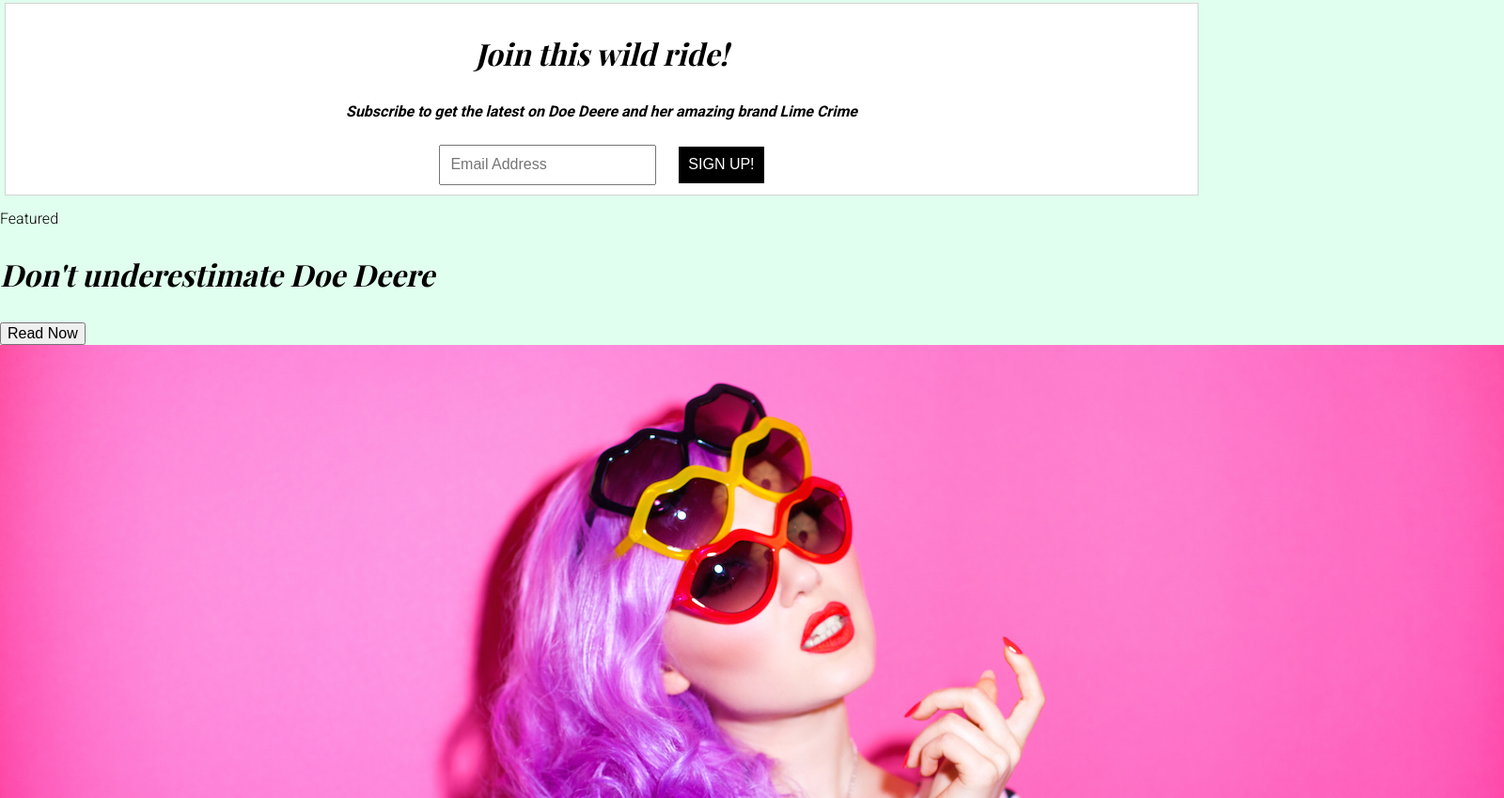
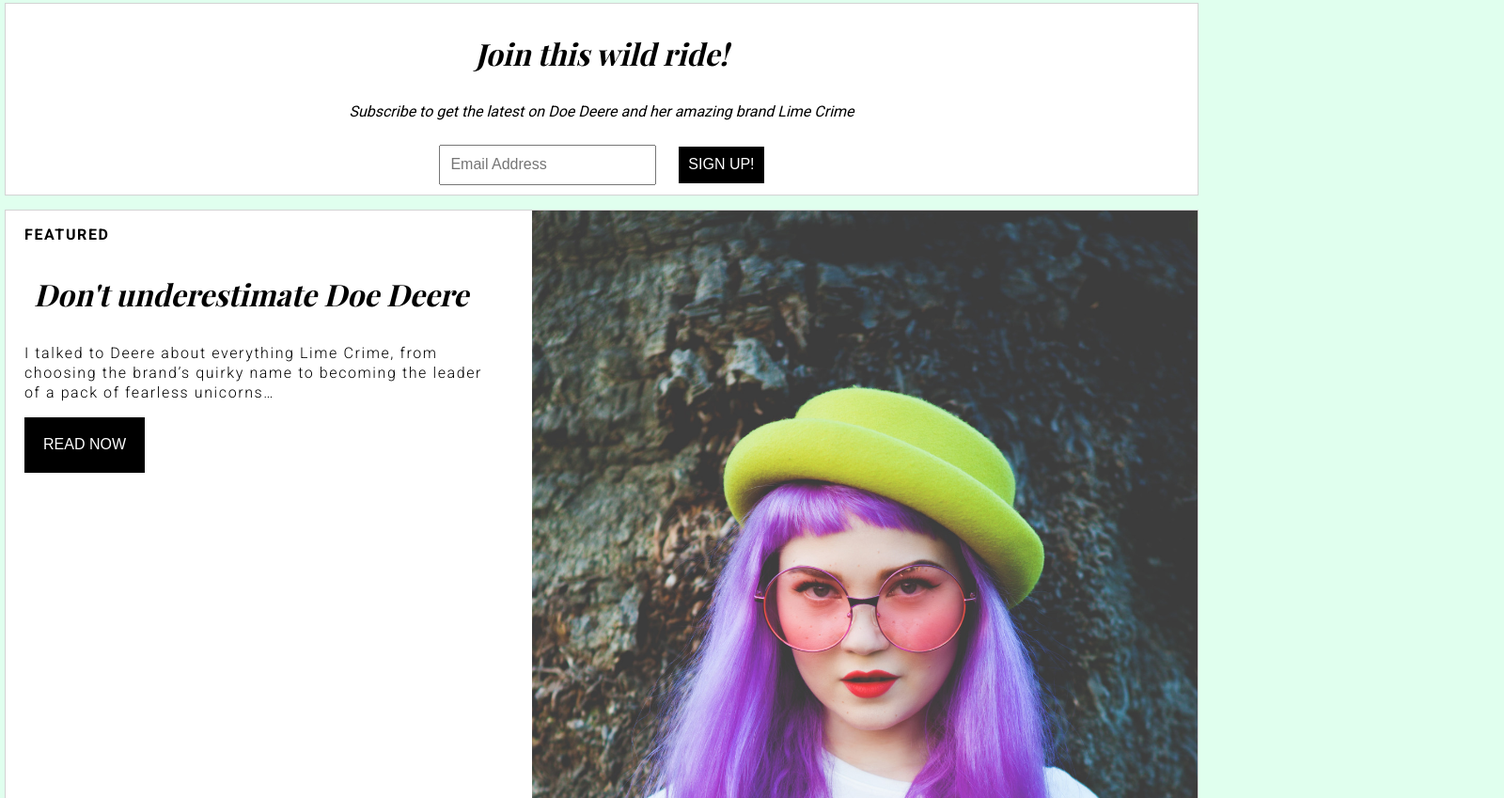
Before and after one commit to kristendynamite/tribute-page, a plain HTML site: page index.html in a window 1280 px wide. Shown: the part 947-1796 px from the top of the page at 94% size, 1600 px wide, since content can reach past the window. Drawn offline with nearby package versions, Linux system fonts and the light colour scheme; a web font is replaced by a local one.

Commit message:
add button mixin and style the featured section

```diff
--- a/index.html
+++ b/index.html
@@ -37,10 +37,13 @@
       </form>
     </div>
     <div class="featured">
-      <p>Featured</p>
-      <h3>Don't underestimate Doe Deere</h3>
-      <button type="button" name="button">Read Now</button>
-      <img src="img/doe-deere-3.jpg" alt="doe deere">
+      <div class="text">
+        <p>Featured</p>
+        <h3>Don't underestimate Doe Deere</h3>
+        <p>I talked to Deere about everything Lime Crime, from choosing the brand’s quirky name to becoming the leader of a pack of fearless unicorns…</p>
+        <button type="button" name="button">Read Now</button>
+      </div>
+      <img src="img/doe-deere-4.jpg" alt="doe deere">
     </div>
     <div class="shop">
       <div class="coming-soon">
--- a/sass/abstracts/_mixins.scss
+++ b/sass/abstracts/_mixins.scss
@@ -15,3 +15,14 @@
     line-height: 1.3em;
   }
 }
+
+@mixin btn {
+  border: none;
+  background: black;
+  color: white;
+  text-transform: uppercase;
+  &:hover {
+    background-color: $background;
+    color: black;
+  }
+}
--- a/sass/layout/_featured.scss
+++ b/sass/layout/_featured.scss
@@ -0,0 +1,33 @@
+.featured {
+  position: relative;
+  @include card-style;
+  .text {
+    float: left;
+    position: relative;
+    background: white;
+    width: 40%;
+    p {
+      letter-spacing: .1em;
+      line-height: 1.3em;
+      &:first-child {
+        font-weight: bold;
+        text-transform: uppercase;
+      }
+    }
+    h3 {
+      text-align: left;
+    }
+    button {
+      @include btn;
+      padding: 20px;
+
+    }
+  }
+  img {
+    width: 100%;
+    overflow: hidden;
+    position: relative;
+    float: right;
+    left: 20px;
+  }
+}
--- a/sass/layout/_grid.scss
+++ b/sass/layout/_grid.scss
@@ -4,3 +4,13 @@
     @include grid-column(12);
   }
 }
+
+.featured {
+  @include grid-container;
+  .text {
+    @include grid-column(5);
+  }
+  img {
+    @include grid-column(7);
+  }
+}
--- a/sass/layout/_sign-up.scss
+++ b/sass/layout/_sign-up.scss
@@ -4,6 +4,7 @@
     text-align: center;
     font-style: italic;
     font-weight: bold;
+    font-weight: 400;
   }
   form {
     text-align: center;
@@ -11,10 +12,7 @@
       padding: 10px;
       margin: 10px;
       &:last-of-type {
-        border: none;
-        background: black;
-        color: white;
-        text-transform: uppercase;
+        @include btn;
       }
     }
   }
```
Also changed, not shown: img/doe-deere-4.jpg (added), sass/output.css, 1 other file.
